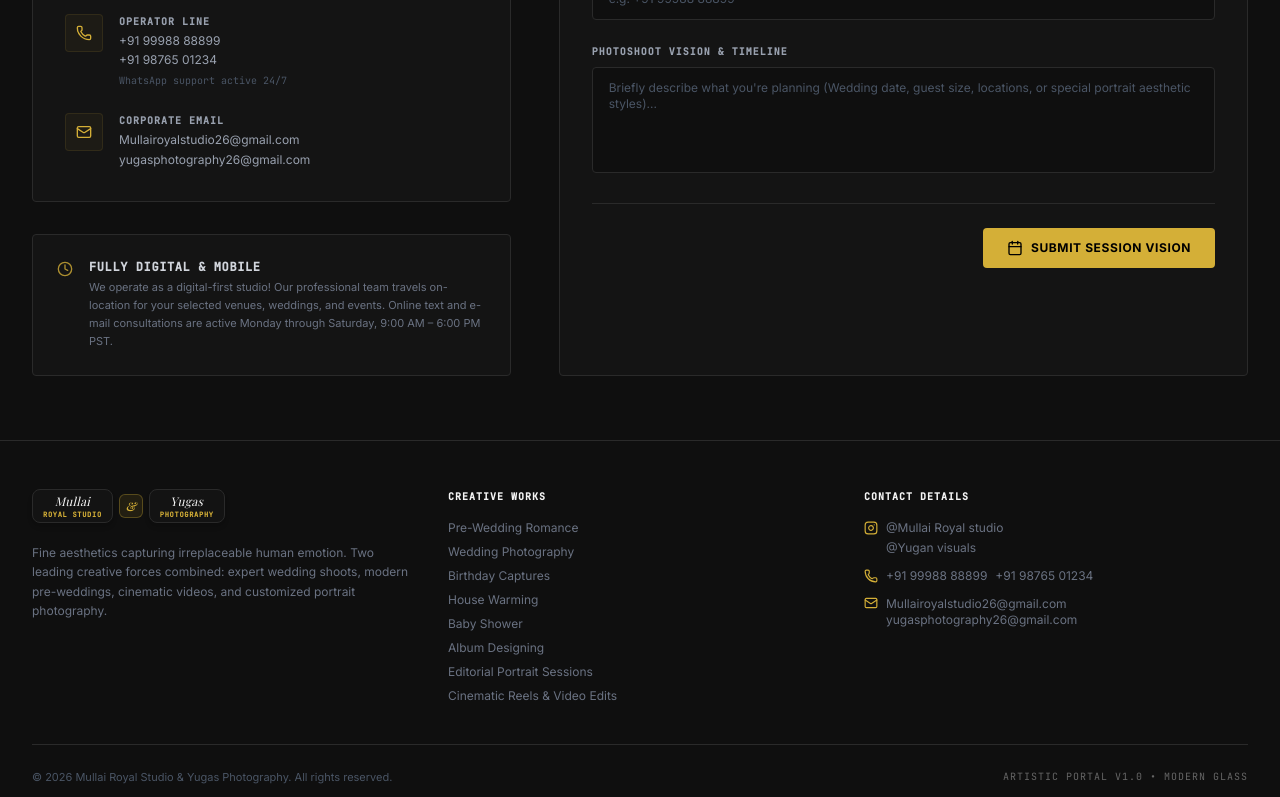
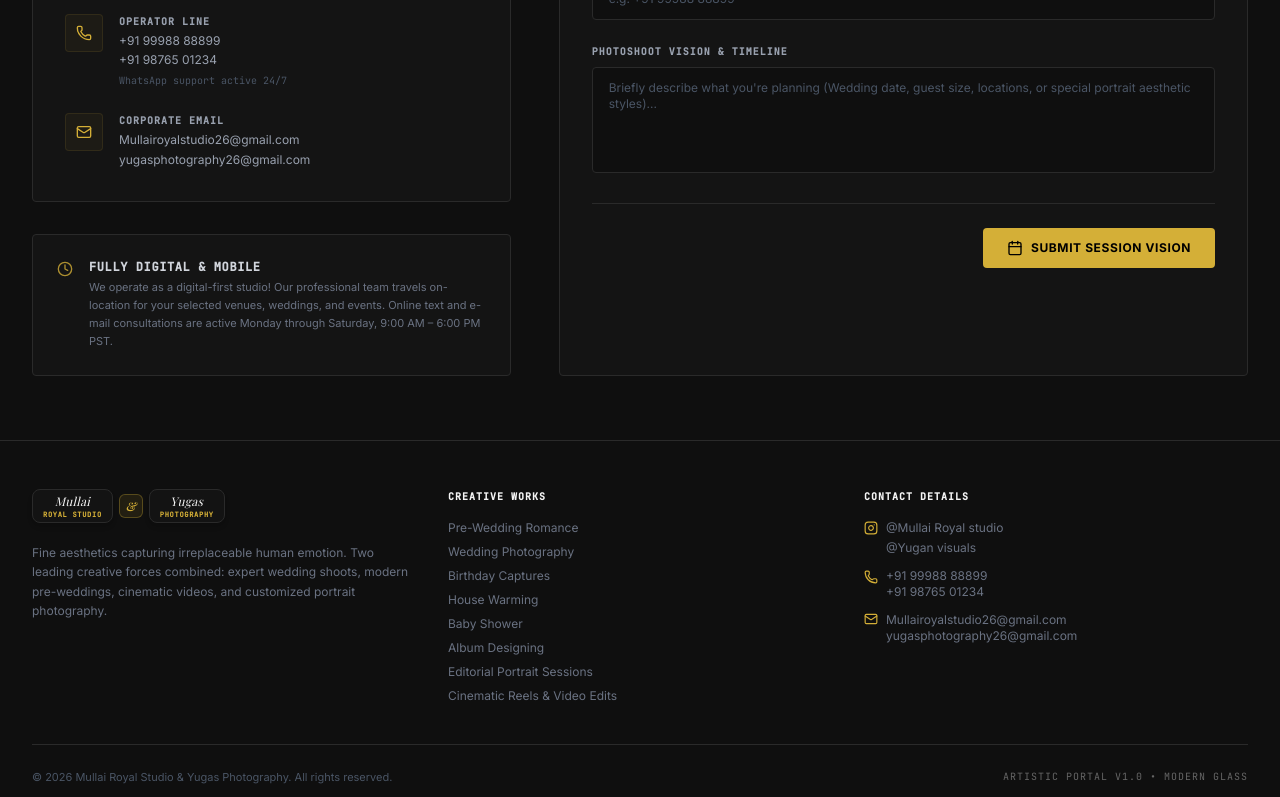
Before and after one commit to Karthick-code/Royal-Studio, a React (Vite) app: page /contact in a window 1280 px wide. Shown: the part 477-1274 px from the top of the page. Built offline with nearby package versions, Linux system fonts and the light colour scheme; a web font is replaced by a local one.

Commit message:
upd contact

```diff
--- a/src/components/Footer.jsx
+++ b/src/components/Footer.jsx
@@ -122,16 +122,19 @@
                   <a href="https://facebook.com/yugas_photography" target="_blank" rel="noopener noreferrer" className="hover:text-[#D4AF37] transition-colors">Yugas Photography</a>
                 </div>
               </li> */}
-              <li className="flex items-center space-x-2">
+              {/* <li className="flex items-center space-x-2">
                 <Phone className="h-3.5 w-3.5 text-[#D4AF37] shrink-0" />
                 <span>+91 99988 88899</span><br />
                 <span>+91 98765 01234</span>
+              </li> */}
+              <li className="flex items-start space-x-2">
+                <Phone className="h-3.5 w-3.5 text-[#D4AF37] shrink-0 mt-0.5" />
+
+                <div className="flex flex-col">
+                  <span>+91 99988 88899</span>
+                  <span>+91 98765 01234</span>
+                </div>
               </li>
-              {/* <li className="flex items-center space-x-2">
-                <Mail className="h-3.5 w-3.5 text-[#D4AF37] shrink-0" />
-                <span>Mullairoyalstudio26@gmail.com</span>
-                <span>yugasphotography26@gmail.com</span>
-              </li>*/}
               <li className="flex items-start space-x-2">
                 <Mail className="h-3.5 w-3.5 text-[#D4AF37] shrink-0" />
 
--- a/src/pages/Contact.jsx
+++ b/src/pages/Contact.jsx
@@ -315,7 +315,7 @@
                   <div className="p-2.5 bg-[#D4AF37]/5 rounded-sm border border-[#D4AF37]/10 shrink-0">
                     <Phone className="h-4 w-4 text-[#D4AF37]" />
                   </div>
-                  <div>
+                  {/* <div>
                     <h4 className="text-[10px] font-bold font-mono text-gray-400 uppercase tracking-widest mb-0.5">
                       Operator Line
                     </h4>
@@ -326,6 +326,20 @@
                         WhatsApp support active 24/7
                       </span>
                     </p>
+                  </div> */}
+                  <div>
+                    <h4 className="text-[10px] font-bold font-mono text-gray-400 uppercase tracking-widest mb-0.5">
+                      Operator Line
+                    </h4>
+
+                    <div className="text-xs text-gray-400 leading-relaxed">
+                      <div>+91 99988 88899</div>
+                      <div>+91 98765 01234</div>
+
+                      <span className="text-[10px] text-gray-600 font-mono">
+                        WhatsApp support active 24/7
+                      </span>
+                    </div>
                   </div>
                 </div>
 
@@ -338,10 +352,10 @@
                       Corporate Email
                     </h4>
                     <p className="text-xs text-gray-400 leading-relaxed">
-                        Mullairoyalstudio26@gmail.com <br />
+                      Mullairoyalstudio26@gmail.com <br />
                     </p>
                     <p className="text-xs text-gray-400 leading-relaxed">
-                        yugasphotography26@gmail.com <br />
+                      yugasphotography26@gmail.com <br />
                     </p>
                   </div>
                 </div>
```
